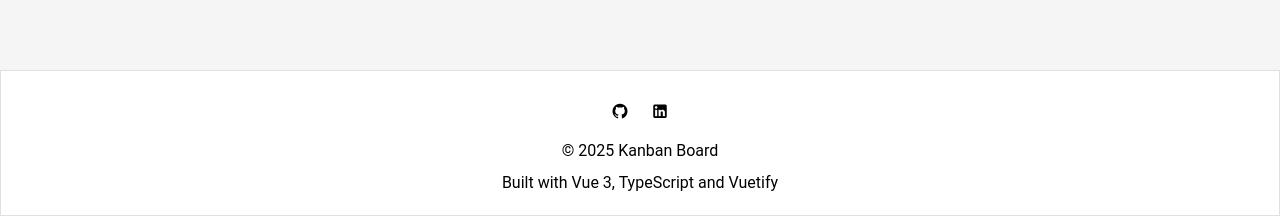
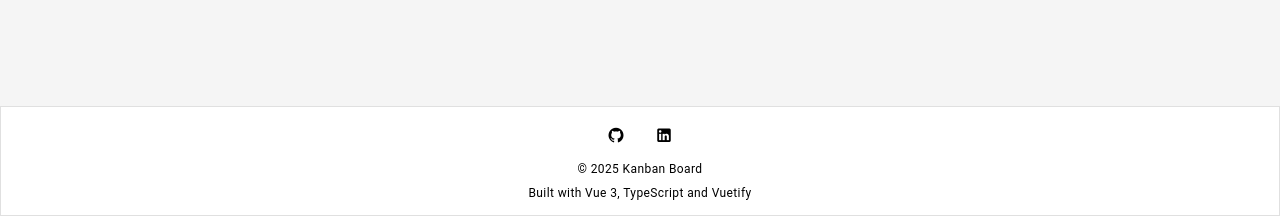
Before and after one commit to Natata08/kanban-board, a Vue app: page / in a window 1280 px wide. Shown: the part 584-800 px from the top of the page. Built offline with nearby package versions, Linux system fonts and the light colour scheme; no server answers; the database is empty.

Commit message:
style: improve footer layout with consistent spacing and container structure

```diff
--- a/src/components/AppFooter.vue
+++ b/src/components/AppFooter.vue
@@ -1,5 +1,6 @@
 <template>
-  <v-footer app color="surface" border class="bg-dark text-center d-flex flex-column py-5 ga-2">
+  <v-footer app color="surface" border class="bg-dark text-center">
+    <v-container class="pa-0">
       <div class="d-flex justify-center">
         <v-btn
           icon
@@ -9,6 +10,7 @@
           target="_blank"
           rel="noopener noreferrer"
           aria-label="GitHub Profile"
+          class="mx-1"
         >
           <v-icon>mdi-github</v-icon>
         </v-btn>
@@ -20,18 +22,19 @@
           target="_blank"
           rel="noopener noreferrer"
           aria-label="LinkedIn Profile"
+          class="mx-1"
         >
           <v-icon>mdi-linkedin</v-icon>
         </v-btn>
       </div>
-    <div class="d-flex justify-center">
+
+      <div class="text-caption mt-1">
         <span>&copy; {{ new Date().getFullYear() }} Kanban Board</span>
       </div>
 
-    <div>
+      <div class="text-caption pb-1 mt-1">
         <span>Built with Vue 3, TypeScript and Vuetify</span>
       </div>
+    </v-container>
   </v-footer>
 </template>
-
-<script setup lang="ts"></script>
```
Lines whose indentation alone changed are shown as unchanged.
